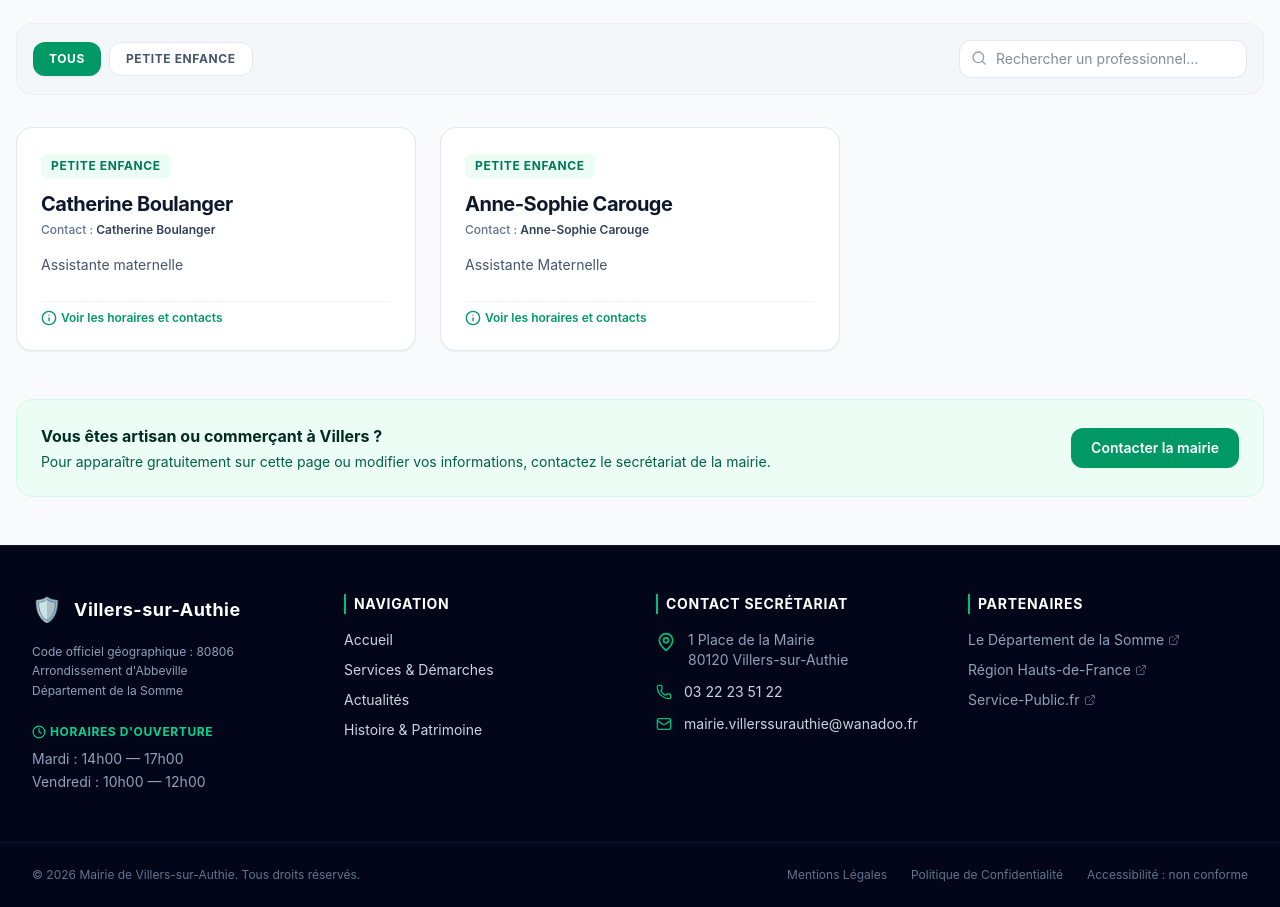
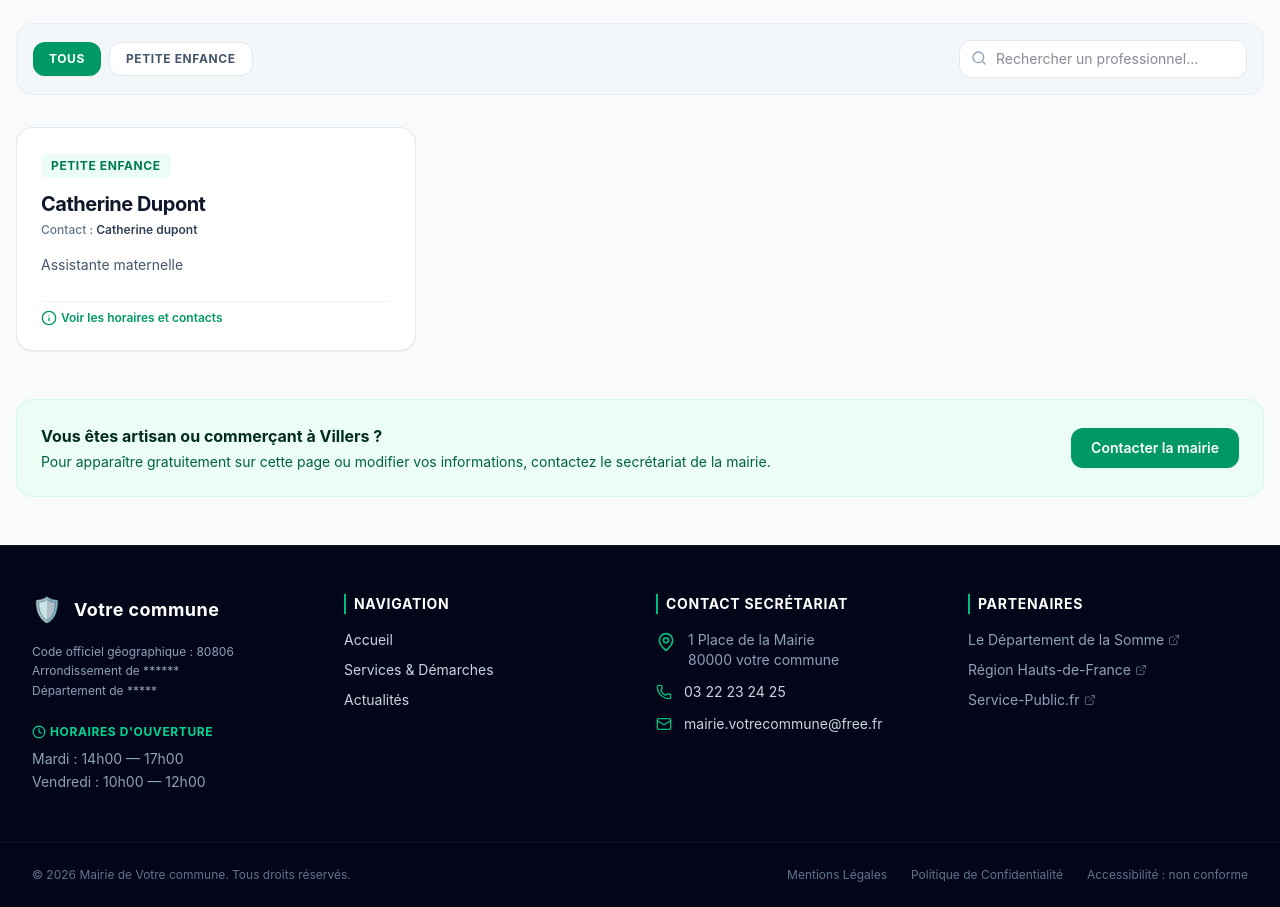
Before and after one commit to jeff397/Villers, a React (Vite) app: page /professionnels in a window 1280 px wide. Shown: the part 340-1247 px from the top of the page. Built offline with nearby package versions, Linux system fonts and the light colour scheme.

Commit message:
mise à jour du code

```diff
--- a/src/components/Footer.jsx
+++ b/src/components/Footer.jsx
@@ -3,22 +3,19 @@ import { MapPin, Phone, Mail, Clock, ExternalLink } from "lucide-react";
 function Footer() {
   return (
     <footer className="bg-slate-950 text-slate-300 border-t border-slate-900">
-      {/* SECTION PRINCIPALE DU FOOTER */}
       <div className="max-w-7xl mx-auto px-4 sm:px-6 lg:px-8 py-12">
         <div className="grid grid-cols-1 md:grid-cols-2 lg:grid-cols-4 gap-8">
-          {/* COLONNE 1 : Identité & Horaires */}
           <div className="space-y-4">
             <div className="flex items-center space-x-3">
-              {/* Tu pourras remplacer l'émoji par le blason en balise img plus tard */}
               <span className="text-2xl">🛡️</span>
               <span className="text-lg font-bold text-white tracking-wide">
-                Villers-sur-Authie
+                Votre commune
               </span>
             </div>
             <p className="text-xs text-slate-400 leading-relaxed">
               Code officiel géographique : 80806 <br />
-              Arrondissement d'Abbeville <br />
-              Département de la Somme
+              Arrondissement de ****** <br />
+              Département de *****
             </p>
             <div className="pt-2">
               <h4 className="text-xs font-bold uppercase text-emerald-400 tracking-wider mb-2 flex items-center">
@@ -31,7 +28,6 @@ function Footer() {
             </div>
           </div>
 
-          {/* COLONNE 2 : Liens Rapides */}
           <div>
             <h3 className="text-sm font-bold text-white uppercase tracking-wider mb-4 border-l-2 border-emerald-500 pl-2">
               Navigation
@@ -61,18 +57,9 @@ function Footer() {
                   Actualités
                 </a>
               </li>
-              <li>
-                <a
-                  href="#histoire"
-                  className="hover:text-emerald-400 transition-colors"
-                >
-                  Histoire & Patrimoine
-                </a>
-              </li>
             </ul>
           </div>
 
-          {/* COLONNE 3 : Contacts Directs */}
           <div>
             <h3 className="text-sm font-bold text-white uppercase tracking-wider mb-4 border-l-2 border-emerald-500 pl-2">
               Contact Secrétariat
@@ -82,7 +69,7 @@ function Footer() {
                 <MapPin className="w-5 h-5 text-emerald-500 shrink-0 mt-0.5" />
                 <span className="text-slate-400">
                   1 Place de la Mairie <br />
-                  80120 Villers-sur-Authie
+                  80000 votre commune
                 </span>
               </li>
               <li className="flex items-center space-x-3">
@@ -91,7 +78,7 @@ function Footer() {
                   href="tel:0322235122"
                   className="hover:text-emerald-400 transition-colors"
                 >
-                  03 22 23 51 22
+                  03 22 23 24 25
                 </a>
               </li>
               <li className="flex items-center space-x-3">
@@ -100,13 +87,12 @@ function Footer() {
                   href="mailto:mairie.villerssurauthie@wanadoo.fr"
                   className="hover:text-emerald-400 transition-colors break-all"
                 >
-                  mairie.villerssurauthie@wanadoo.fr
+                  mairie.votrecommune@free.fr
                 </a>
               </li>
             </ul>
           </div>
 
-          {/* COLONNE 4 : Liens Institutionnels */}
           <div>
             <h3 className="text-sm font-bold text-white uppercase tracking-wider mb-4 border-l-2 border-emerald-500 pl-2">
               Partenaires
@@ -150,11 +136,10 @@ function Footer() {
         </div>
       </div>
 
-      {/* BARRE DE COPYRIGHT & CONFORMITÉ */}
       <div className="bg-slate-950 border-t border-slate-900 text-xs text-slate-500 py-6">
         <div className="max-w-7xl mx-auto px-4 sm:px-6 lg:px-8 flex flex-col sm:flex-row justify-between items-center space-y-3 sm:space-y-0 text-center sm:text-left">
           <p>
-            &copy; {new Date().getFullYear()} Mairie de Villers-sur-Authie. Tous
+            &copy; {new Date().getFullYear()} Mairie de Votre commune. Tous
             droits réservés.
           </p>
           <div className="flex flex-wrap justify-center gap-x-6 gap-y-1">
--- a/src/data/associations.json
+++ b/src/data/associations.json
@@ -6,22 +6,12 @@
       "description": "Organisation des brocantes, de la fête communale...",
       "president": "Jean-Pierre Martin",
       "telephone": "06 12 34 56 78",
-      "email": "comite.villers@email.fr",
+      "email": "comite.votrecommune@email.fr",
       "site": "",
       "paragraphs": [
-        "Le Comité des Fêtes de Villers-sur-Authie a pour but...",
+        "Le Comité des Fêtes de Votre commune a pour but...",
         "Parmi nos rendez-vous incontournables...",
         "Toutes les bonnes volontés..."
-      ]
-    },
-    {
-      "nom": "Les marcheurs villersois",
-      "categorie": "Sport",
-      "description": "Le club de marche de Villers, fort d'un quinzaine de membres organisent une sortie de 10kms chaque lundi matine avec comme destination la mer,la forêt ou la campagne. ",
-      "president": "Bernard Savreux",
-      "telephone": "0638 37 94 95 ",
-      "paragraphs": [
-        "Aux beaux jours, nous organisons des sorties sur la journée avec pique-nique et également un séjour dans les régions voisines. En 2025, nous avons découvert les Flandres. \n\nNous participons également aux différentes marches organisées par les clubs voisins : la Gapennoise, la Vronnaise, la Forestière, la Samarienne, la Médiévale et le Téléthon à Fort-Mahon. "
       ]
     }
   ]
--- a/src/data/commerces.json
+++ b/src/data/commerces.json
@@ -1,20 +1,12 @@
 {
   "commerces": [
     {
-      "nom": "Catherine Boulanger",
+      "nom": "Catherine Dupont",
       "categorie": "Petite Enfance",
       "description": "Assistante maternelle",
-      "adresse": "10 route de Montreuil",
-      "telephone": "06 40 44 94 13 / 09 67 00 48 30",
-      "contactNom": "Catherine Boulanger"
-    },
-    {
-      "nom": "Anne-Sophie Carouge",
-      "categorie": "Petite Enfance",
-      "description": "Assistante Maternelle",
-      "contactNom": "Anne-Sophie Carouge",
-      "adresse": "2B rue du Carouge",
-      "telephone": "06 77 84 64 60"
+      "adresse": "3 route principale",
+      "telephone": "06 10 20 30 40/ 09 10 20 30 40",
+      "contactNom": "Catherine dupont"
     }
   ]
 }
--- a/src/pages/SalleDesFetes.jsx
+++ b/src/pages/SalleDesFetes.jsx
@@ -57,7 +57,7 @@ export default function SalleDesFetes() {
         <div className="bg-white p-6 rounded-2xl border border-slate-100 shadow-xs flex flex-col justify-between hover:shadow-md transition-shadow duration-200">
           <div>
             <h4 className="text-lg font-bold text-slate-900">
-              Habitants de Villers-sur-Authie
+              Habitants de Votre commune
             </h4>
             <p className="text-xs text-emerald-600 font-semibold bg-emerald-50 px-2 py-0.5 rounded w-fit mt-2">
               Tarif préférentiel
```
